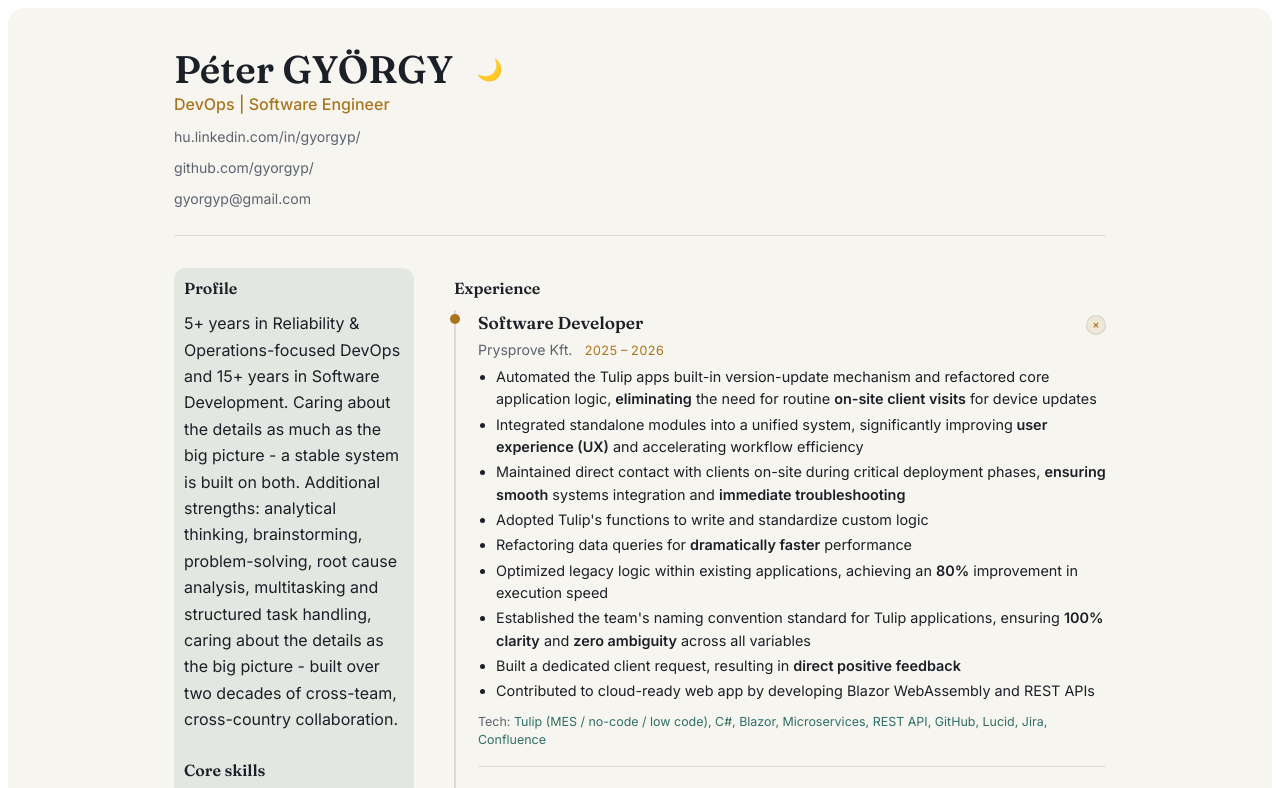
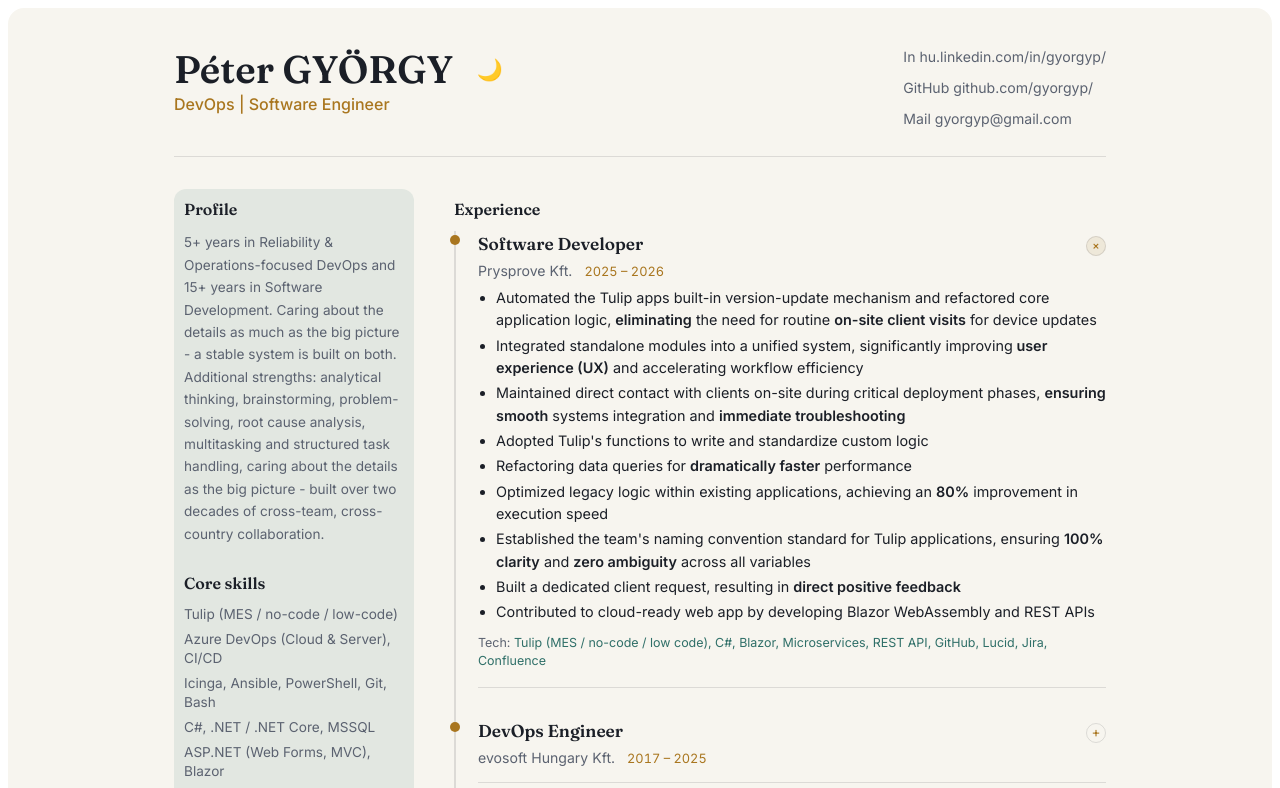
Before and after one commit to gyorgyp/cv, a React (Vite) app: page / in a window 1280 px wide. Shown: the top 788 px of the page. Built offline with nearby package versions, Linux system fonts and the light colour scheme.

Commit message:
contact design modified

```diff
--- a/src/assets/cvData.js
+++ b/src/assets/cvData.js
@@ -6,9 +6,10 @@ export const cvData = {
   title: "DevOps | Software Engineer",
   contact: {
     email: "gyorgyp@gmail.com",
-    linkedin: "hu.linkedin.com/in/gyorgyp/",
+    emailDisplay: "Mail gyorgyp@gmail.com",
+    linkedin: "In hu.linkedin.com/in/gyorgyp/",
     linkedinUrl: "https://hu.linkedin.com/in/gyorgyp/",
-    github: "github.com/gyorgyp/",
+    github: "GitHub github.com/gyorgyp/",
     githubUrl: "https://github.com/gyorgyp/",
   },
 
--- a/src/cv.css
+++ b/src/cv.css
@@ -84,6 +84,7 @@
   margin: 0;
   font-size: 0.88rem;
   color: var(--text-muted);
+
 }
 
 .cv-contact-list a { text-decoration: none; }
@@ -207,17 +208,16 @@
 }
 
 .cv-profile-text {
-  font-size: 1rem;
+  font-size: 0.85rem;
   line-height: 1.65;
-  color: var(--text);
   max-width: 62ch;
   margin: 0;
+  color: var(--text-muted);
 }
 
 .cv-additional {
   font-size: 0.92rem;
   line-height: 1.6;
-  color: var(--text-muted);
   max-width: 62ch;
   margin: 10px 0 0;
 }
--- a/src/cv.jsx
+++ b/src/cv.jsx
@@ -83,10 +83,12 @@ export default function CV() {
             </ul>
             </div>
             <p className="cv-role">{cvData.title}</p>
+          </div>
+          <div>
             <ul className="cv-contact-list">
               <li><a href={cvData.contact.linkedinUrl} target="_blank" rel="noreferrer">{cvData.contact.linkedin}</a></li>
               <li><a href={cvData.contact.githubUrl} target="_blank" rel="noreferrer">{cvData.contact.github}</a></li>
-              <li><a href={`mailto:${cvData.contact.email}`}>{cvData.contact.email}</a></li>
+              <li><a href={`mailto:${cvData.contact.email}`}>{cvData.contact.emailDisplay}</a></li>
             </ul>
           </div>
         </header>
```
